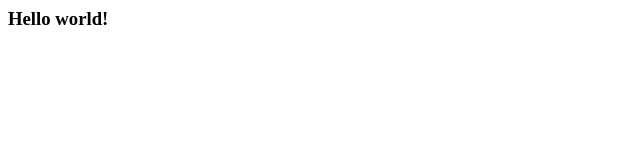
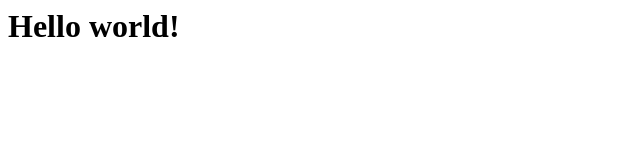
Before and after one commit to ingvarch/ingvarch.github.io, a plain HTML site: page index.html in a window 1280 px wide. Shown: the whole page, without its empty margins (0-640 px from the left). Drawn offline with Linux system fonts and the light colour scheme.

Commit message:
Changed tag

```diff
--- a/index.html
+++ b/index.html
@@ -3,6 +3,7 @@
 	<title>Ingvarch</title>
 <head>
 <body>
-	<h3>Hello world!</h3>
+	<h1>Hello world!</h1>
+
 </body>
 </html>
```
